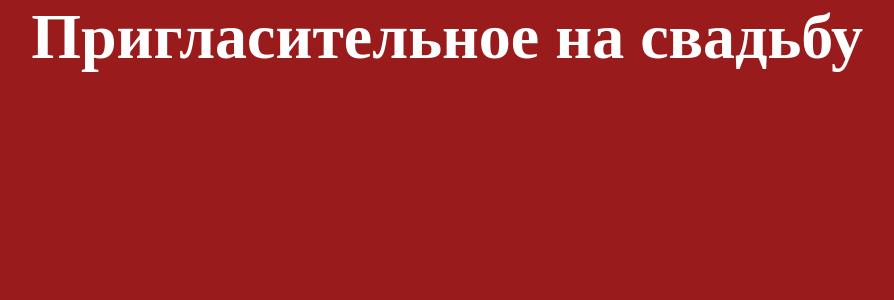
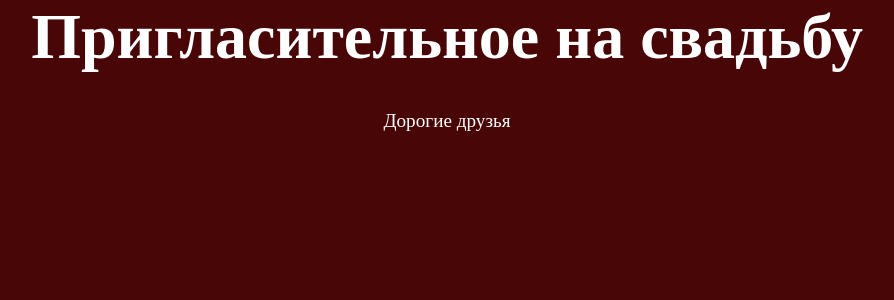
Before and after one commit to FrMks/wedding-invite, a React (Vite) app: page / in a window 1280 px wide. Shown: the top 300 px of the page, without its empty margins (193-1087 px from the left). Built offline with nearby package versions, Linux system fonts and the light colour scheme.

Commit message:
feat: add dear friend text

```diff
--- a/src/App.tsx
+++ b/src/App.tsx
@@ -3,20 +3,12 @@ import './App.css'
 
 function App() {
   useEffect(() => {
-    // Блокируем скрол body/html
-    document.body.style.overflow = 'hidden';
-    document.documentElement.style.overflow = 'hidden';
-    // Убираем стандартные отступы браузера
     document.body.style.margin = '0';
     document.body.style.padding = '0';
-    // Фон body = красный: покрывает весь экран, даже за div
-    document.body.style.backgroundColor = '#991B1B';
-    // html высота 100%: растягивает body на весь viewport
+    document.body.style.backgroundColor = '#480607';
     document.documentElement.style.height = '100%';
 
     return () => {
-      document.body.style.overflow = 'unset';
-      document.documentElement.style.overflow = 'unset';
       document.body.style.margin = '';
       document.body.style.padding = '';
       document.body.style.backgroundColor = '';
@@ -26,13 +18,12 @@ function App() {
 
   return (
     <div style={{
-      height: '100vh',
+      minHeight: '100vh',
       width: '100vw',
       display: 'flex',
       flexDirection: 'column',
       alignItems: 'center',
-      justifyContent: 'flex-start',
-      overflow: 'hidden',
+      overflowY: 'auto',
       gap: '32px',
     }}>
       <h1 style={{
@@ -46,6 +37,7 @@ function App() {
       }}>
         Пригласительное на свадьбу
       </h1>
+      <p style={{ color: 'white', fontSize: '1.2rem', lineHeight: '1.6'}}>Дорогие друзья</p>
     </div>
   )
 }
```
